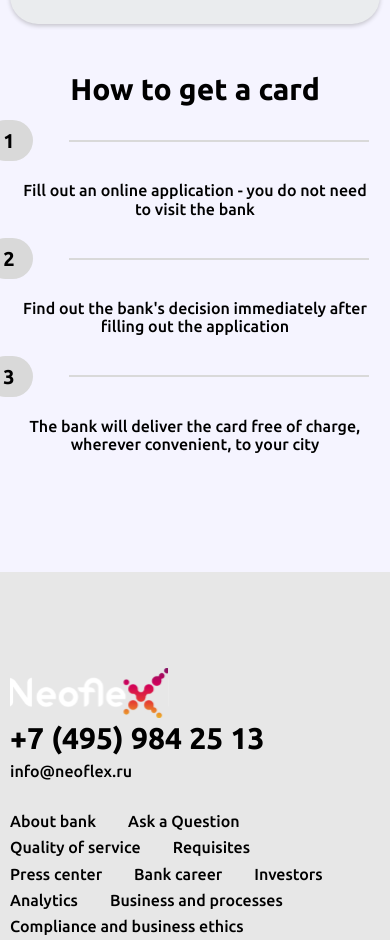
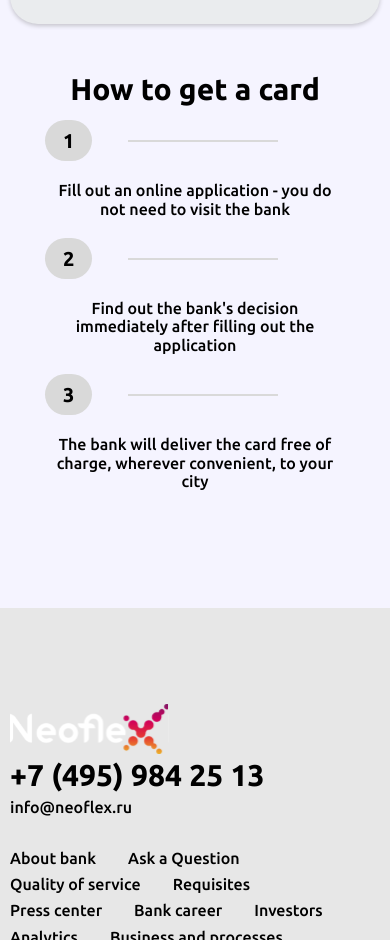
Before and after one commit to Rizabetta/Money-lending_app, a React (Create React App) app: page /loan in a window 390 px wide. Shown: the part 2278-3218 px from the top of the page. Built offline with nearby package versions, Linux system fonts and the light colour scheme.

Commit message:
refactor: adapting components

```diff
--- a/src/components/AboutCard/AboutCard.scss
+++ b/src/components/AboutCard/AboutCard.scss
@@ -2,7 +2,7 @@
   display: flex;
   flex-direction: column;
   flex-basis: 100%;
-    flex: 2 1 auto;
+  flex: 2 1 auto;
   width: 400px;
   padding: 32px;
   border-radius: 28px;
@@ -33,6 +33,12 @@
     font-size: 30px;
     font-family: Ubuntu-700;
     margin-bottom: 16px;
+
+    b {
+      font-family: -apple-system, BlinkMacSystemFont, "Segoe UI", "Roboto",
+        "Oxygen", "Ubuntu", "Cantarell", "Fira Sans", "Droid Sans",
+        "Helvetica Neue", sans-serif;
+    }
   }
 
   &__information {
@@ -40,9 +46,3 @@
     font-size: 16px;
   }
 }
-
-@media (max-width: 875px) {
-  .aboutCard__card {
-    width: 400px;
-  }
-}
--- a/src/components/FAQ/FAQ.scss
+++ b/src/components/FAQ/FAQ.scss
@@ -6,6 +6,10 @@
     cursor: pointer;
     font-family: Ubuntu-500;
     font-size: 16px;
+
+    img {
+      margin-left: 25px;
+    }
   }
 
   h3 {
--- a/src/components/InstructionGetCart/InstructionGetCart.scss
+++ b/src/components/InstructionGetCart/InstructionGetCart.scss
@@ -46,4 +46,21 @@
     display: grid;
     justify-content: center;
   }
+
+  .instruction {
+    hr {
+      margin-right: 0;
+    }
+  }
 }
+
+@media (max-width: 430px) {
+  .instruction {
+    hr {
+      width: 150px;
+    }
+    p {
+      inline-size: 300px;
+    }
+  }
+}
--- a/src/components/RatesConditions/RatesConditions.scss
+++ b/src/components/RatesConditions/RatesConditions.scss
@@ -31,7 +31,19 @@
 @media (max-width: 1050px) {
   .RatesConditions {
     table {
-      display: flex;
+      width: 100%;
     }
   }
 }
+
+@media (max-width: 450px) {
+  .RatesConditions {
+    tr {
+      border-bottom: 1px solid #7f92ac;
+      display: grid;
+    }
+    td {
+      border-bottom: none;
+    }
+  }
+}
```
